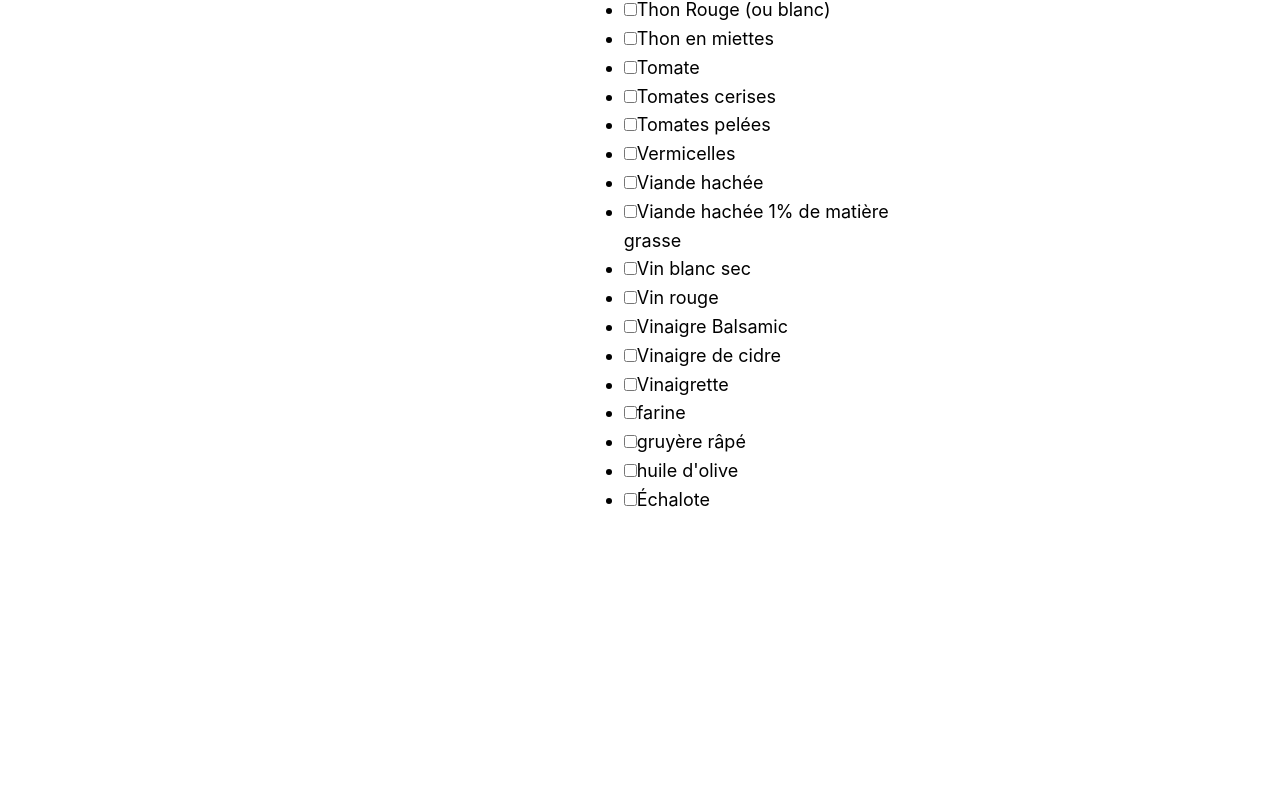
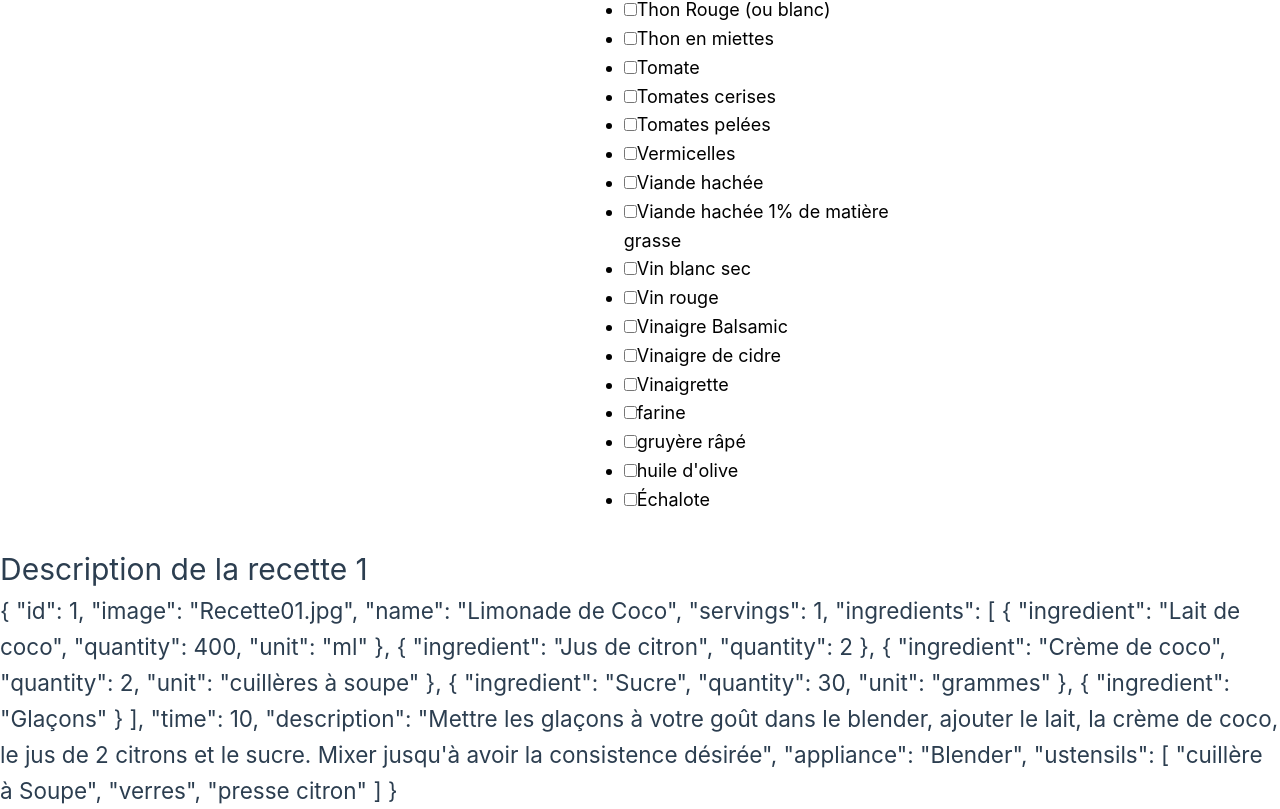
Before and after one commit to juliencauwet/CreaVueJS, a Vue app: page /recipes/1 in a window 1280 px wide. Shown: the part 3299-4108 px from the top of the page. Before the commit the page ends 3844 px from the top, so only its background shows below. Built offline with nearby package versions, Linux system fonts and the light colour scheme.

Commit message:
mapping des routes et utilisation du store

```diff
--- a/src/components/Navbar.vue
+++ b/src/components/Navbar.vue
@@ -10,7 +10,7 @@ const selectedAppliance = ref('');
 const selectedIngredients = ref([]);
 const selectedUstensils = ref([]);
 
-const filterRecipes = () => {
+const filter = () => {
       store.filterRecipes(keyword.value, selectedIngredients.value, selectedAppliance.value, selectedUstensils.value)
 }
 
@@ -73,7 +73,7 @@ const filterRecipes = () => {
             </li>
           </ul>
         </div>
-        <button class="form-control" type="submit" @click.prevent="filterRecipes"> Filtrer </button>
+        <button class="form-control" type="submit" @click.prevent="filter"> Filtrer </button>
 
         </form>
 
--- /dev/null
+++ b/src/components/RecipeDescription.vue
@@ -0,0 +1,22 @@
+<script setup>
+import { useRoute } from 'vue-router';
+import {recipes} from '@/assets/recipes.js'
+
+const route = useRoute();
+const id = +route.params.id;
+
+const recipe = recipes.find(r => r.id ===id)
+
+</script>
+
+<template>
+
+    <h1>Description de la recette {{ id }}</h1>
+
+    <h2> {{ recipe }}</h2>
+
+</template>
+
+<style scoped>
+
+</style>
--- a/src/components/RecipeDisplay.vue
+++ b/src/components/RecipeDisplay.vue
@@ -6,7 +6,6 @@ import { storeToRefs } from 'pinia';
 
 
 const store = useMyStore();
-const keyword = ref('');
 const { selectedRecipes } = storeToRefs(store);
 
 
@@ -15,7 +14,10 @@ const { selectedRecipes } = storeToRefs(store);
     <h1> Nombre de recettes correspondantes: {{ selectedRecipes.length }}</h1>
     <div class="row">
         <div class="recipe-container col-md-4" v-for="recipe in selectedRecipes">
+            <h1> {{ recipe.id }}</h1>
+            <router-link :to="`/recipes/${recipe.id}`">
             <RecipeView class="recipe" :recipe="recipe"></RecipeView>
+        </router-link>
         </div>
     </div>
 </template>
--- a/src/router/index.js
+++ b/src/router/index.js
@@ -3,11 +3,13 @@ import { createRouter, createWebHistory } from 'vue-router'
 import Home from '@/views/Home.vue'
 import About from '@/views/About.vue'
 import RecipeDisplay from '@/components/RecipeDisplay.vue'
+import RecipeDescription from '@/components/RecipeDescription.vue'
 
 const routes = [
   { path: '/', name: 'Home', component: Home },
   { path: '/about', name: 'About', component: About },
-  { path: '/recipes', name: 'Recipes', component: RecipeDisplay}
+  { path: '/recipes', name: 'Recipes', component: RecipeDisplay},
+  { path: '/recipes/:id', component: RecipeDescription },
 ]
 
 // Créez l'instance du router
```
